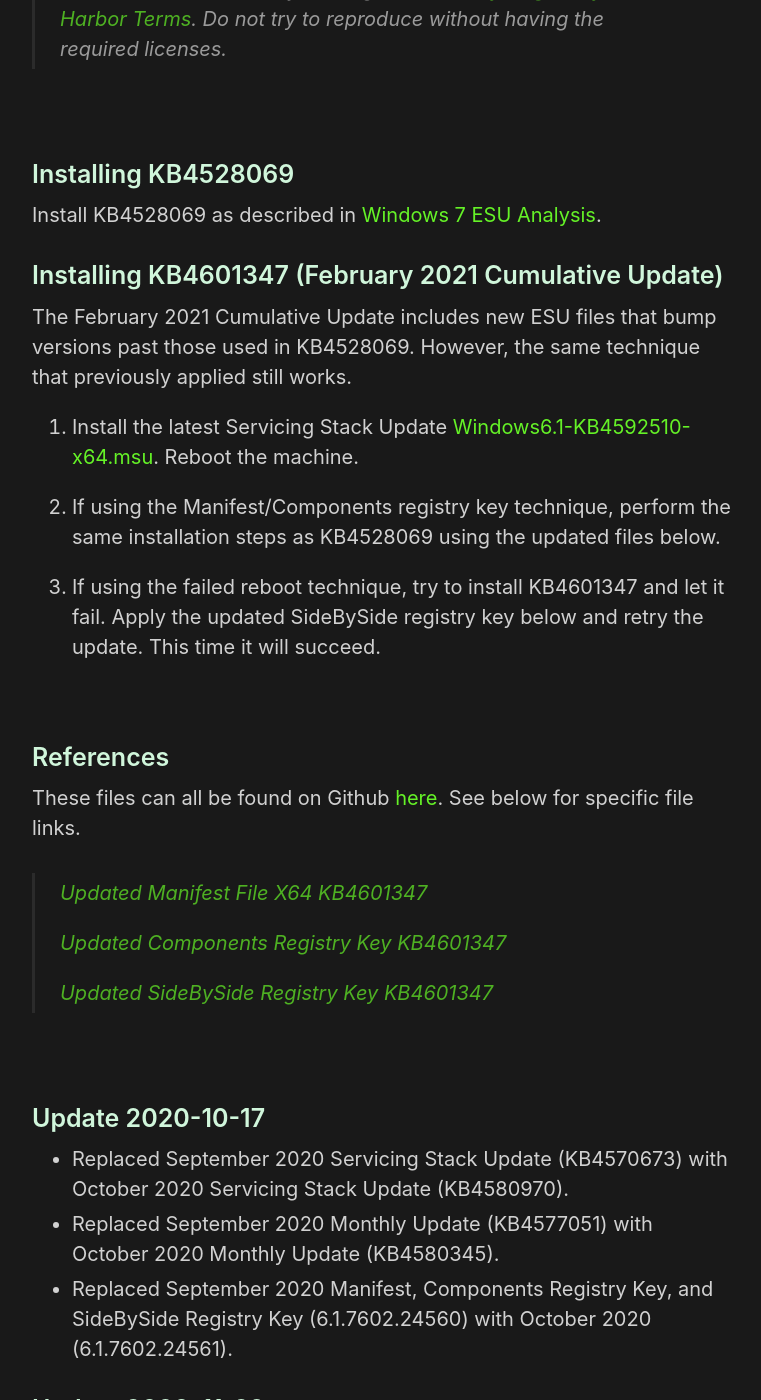
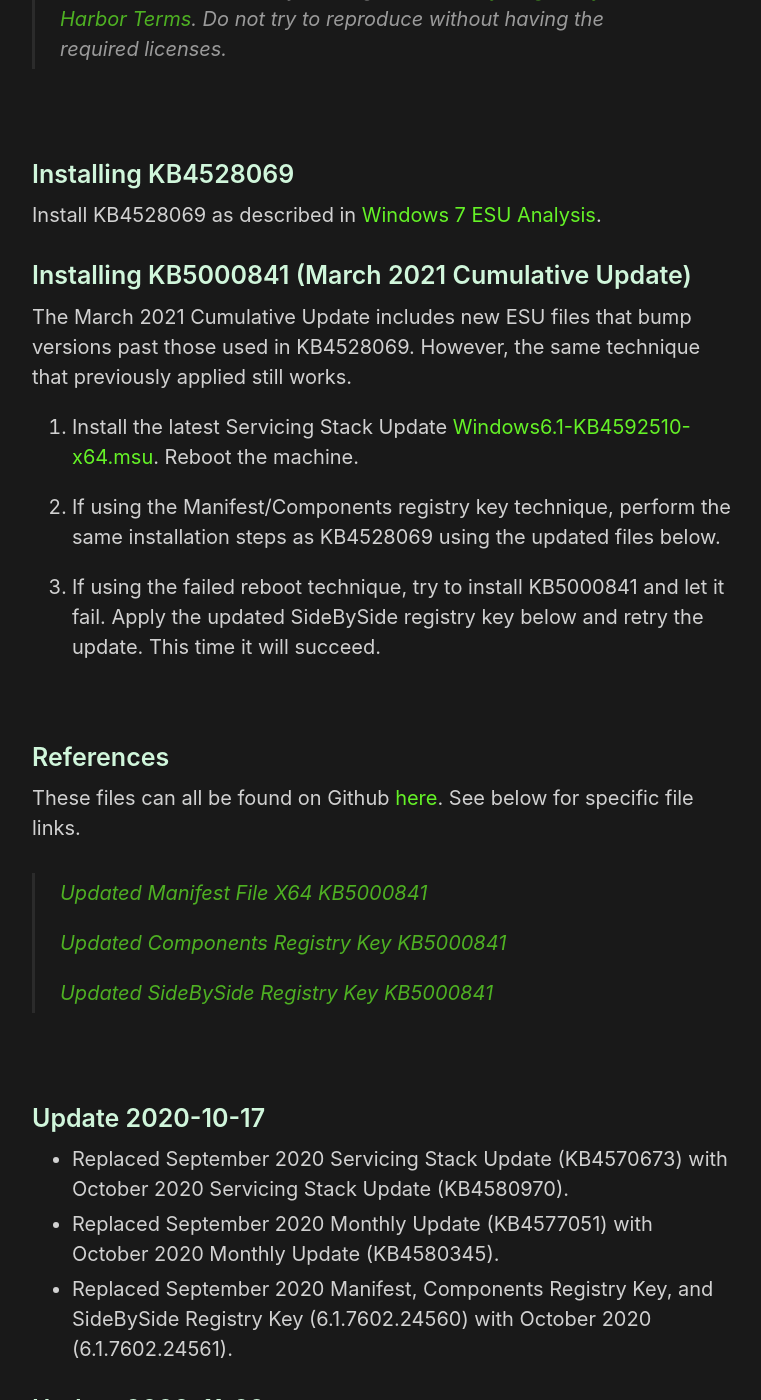
Before and after one commit to HackAndPwn/HackAndPwn.github.io, a Jekyll site: the page built from _posts/2020-09-12-windows-7-esu-analysis-updates.md, in a window 1280 px wide and 1400 px high, scrolled down 731 px. Shown: the whole window, without its empty margins (258-1019 px from the left). Built offline with Jekyll 4.4.1, drawn with Linux system fonts in a browser that asks for light colours; some of the changed text lies outside the part shown.

Commit message:
March 2021 ESU Updates

```diff
--- a/_posts/2020-09-12-windows-7-esu-analysis-updates.md
+++ b/_posts/2020-09-12-windows-7-esu-analysis-updates.md
@@ -19,15 +19,15 @@
 
 Install KB4528069 as described in [Windows 7 ESU Analysis](https://hackandpwn.com/windows-7-esu-analysis).
 
-### Installing KB4601347 (February 2021 Cumulative Update)
+### Installing KB5000841 (March 2021 Cumulative Update)
 
-The February 2021 Cumulative Update includes new ESU files that bump versions past those used in KB4528069.  However, the same technique that previously applied still works.
+The March 2021 Cumulative Update includes new ESU files that bump versions past those used in KB4528069.  However, the same technique that previously applied still works.
 
 1. Install the latest Servicing Stack Update [Windows6.1-KB4592510-x64.msu](https://github.com/HackAndPwn/Windows-7-Patching/raw/master/06_ESU_Updates/01_Windows6.1-KB4592510-x64.msu).  Reboot the machine.
 
 2. If using the Manifest/Components registry key technique, perform the same installation steps as KB4528069 using the updated files below.
 
-3. If using the failed reboot technique, try to install KB4601347 and let it fail.  Apply the updated SideBySide registry key below and retry the update.  This time it will succeed.
+3. If using the failed reboot technique, try to install KB5000841 and let it fail.  Apply the updated SideBySide registry key below and retry the update.  This time it will succeed.
 
 <br>
 
@@ -35,11 +35,11 @@
 
 These files can all be found on Github [here](https://github.com/HackAndPwn/Windows-7-ESU-Analysis).  See below for specific file links.
 
-> [Updated Manifest File X64 KB4601347](https://github.com/HackAndPwn/Windows-7-ESU-Analysis/raw/master/2021_02/amd64_microsoft-windows-s..edsecurityupdatesai_31bf3856ad364e35_6.1.7602.24565_none_c8ac7fac364ba40a.manifest)
+> [Updated Manifest File X64 KB5000841](https://github.com/HackAndPwn/Windows-7-ESU-Analysis/raw/master/2021_03/amd64_microsoft-windows-s..edsecurityupdatesai_31bf3856ad364e35_6.1.7602.24566_none_c8ad7ff6364abd61.manifest)
 >
-> [Updated Components Registry Key KB4601347](https://github.com/HackAndPwn/Windows-7-ESU-Analysis/raw/master/2021_02/ComponentsRegistryKey.reg)
+> [Updated Components Registry Key KB5000841](https://github.com/HackAndPwn/Windows-7-ESU-Analysis/raw/master/2021_03/ComponentsRegistryKey.reg)
 >
-> [Updated SideBySide Registry Key KB4601347](https://github.com/HackAndPwn/Windows-7-ESU-Analysis/raw/master/2021_02/SideBySideRegistryKey.reg)
+> [Updated SideBySide Registry Key KB5000841](https://github.com/HackAndPwn/Windows-7-ESU-Analysis/raw/master/2021_03/SideBySideRegistryKey.reg)
 
 <br>
 
@@ -65,3 +65,7 @@
 ### Update 2021-02-17
 * Replaced January 2020 Monthly Update (KB4598279) with February 2021 Monthly Update (KB4601347).
 * Replaced January 2020 Manifest, Components Registry Key, and SideBySide Registry Key (6.1.7602.24564) with February 2021 (6.1.7602.24565).
+
+### Update 2021-04-03
+* Replaced February 2020 Monthly Update (KB4601347) with March 2021 Monthly Update (KB5000841).
+* Replaced February 2020 Manifest, Components Registry Key, and SideBySide Registry Key (6.1.7602.24565) with March 2021 (6.1.7602.24566).
```
Also changed, not shown: other parts of _posts/2020-09-12-windows-7-esu-analysis-updates.md (+1 -1 lines).
